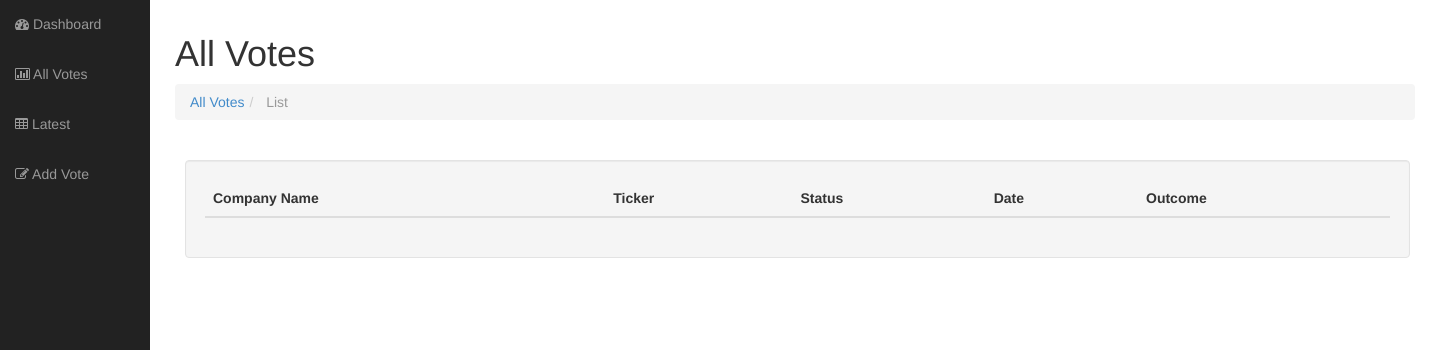
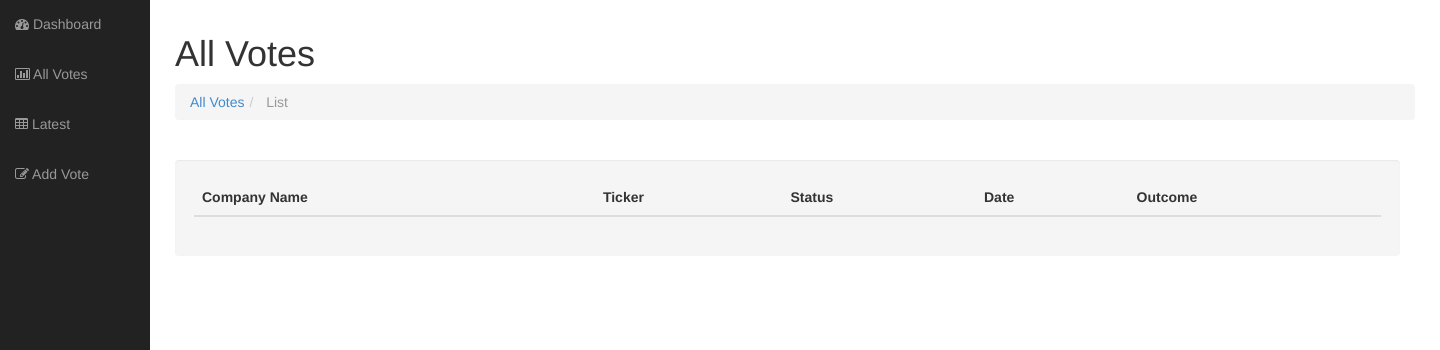
Before and after one commit to erkinaumanis/sif-vote, a Flask app: page /all in a window 1440 px wide. Shown: the part 51-401 px from the top of the page. Run offline with Flask 2, Linux system fonts and the light colour scheme; data that the repository does not hold is empty.

Commit message:
well borders

```diff
--- a/app/static/css/custom.css
+++ b/app/static/css/custom.css
@@ -38,11 +38,14 @@
 }
 
 .list {
-	margin-left: 10px;
 	margin-top: 20px;
 	width: 1225px;
 	float: left;
 	/*padding:;*/
+}
+
+.well {
+	border: none;
 }
 .activity {
 	margin-left: 20px;
```
